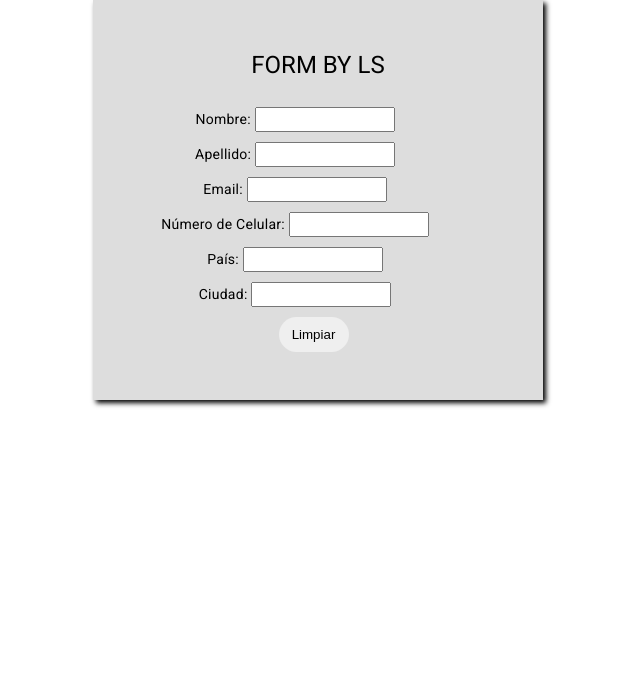
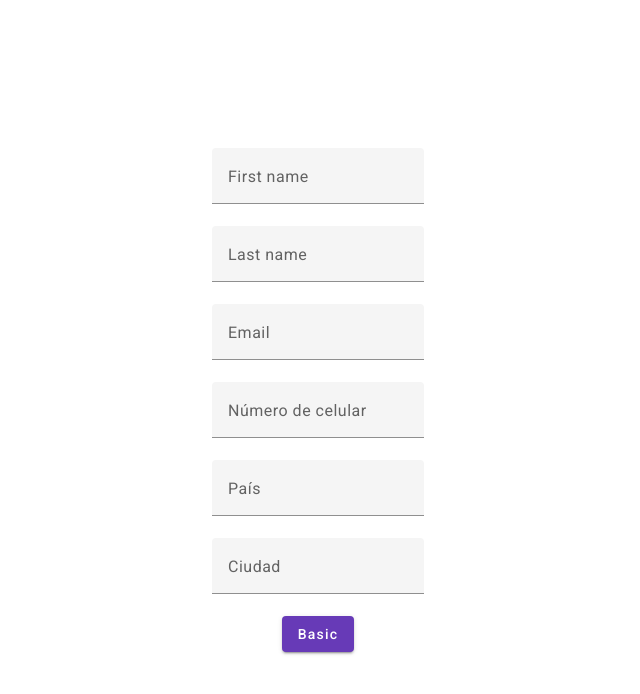
Before and after one commit to Luis-Saravia/MyFirstProyectAngular, an Angular app: page / in a window 1280 px wide. Shown: the top 694 px of the page, without its empty margins (322-962 px from the left). Built offline with nearby package versions, Linux system fonts and the light colour scheme.

Commit message:
Tareas de REVISIÓN realizadas

```diff
--- a/src/app/app.component.html
+++ b/src/app/app.component.html
@@ -1,42 +1,2 @@
-<div class="cart">
-  <h1>FORM BY LS</h1>
-  <div>
-    <label for="">Nombre: </label>
-    <input type="text" (keyup)="addValue1($event)" [value] = name>
-  </div>
-  <div>
-    <label for="">Apellido: </label>
-    <input type="text" (keyup)="addValue2($event)" [value] = lastName>
-  </div>
-  <div>
-    <label for="">Email: </label>
-    <input type="text" (keyup)="addValue3($event)" [value] = email>
-  </div>
-  <div>
-    <label for="">Número de Celular: </label>
-    <input type="text" (keyup)="addValue4($event)" [value] = cel>
-  </div>
-  <div>
-    <label for="">País: </label>
-    <input type="text" (keyup)="addValue5($event)" [value] = country>
-  </div>
-  <div>
-    <label for="">Ciudad: </label>
-    <input type="text" (keyup)="addValue6($event)" [value] = city>
-  </div>
-  <div>
-    <!-- <button type="submit" (click)="view()">Enviar</button> -->
-    <button type="button" (click)="clear()" >Limpiar</button>
-  </div>
-</div>
-
-<div>
-  <p>{{ name }}</p>
-  <p>{{ lastName }}</p>
-  <p>{{ email }}</p>
-  <p>{{ cel }}</p>
-  <p>{{ country }}</p>
-  <p>{{ city }}</p>
-</div>
-
+<app-login></app-login>
 <router-outlet></router-outlet>
--- a/src/app/app.component.ts
+++ b/src/app/app.component.ts
@@ -6,56 +6,5 @@ import { Component } from '@angular/core';
   styleUrls: ['./app.component.scss']
 })
 export class AppComponent {
-  title = 'Angular-form';
-  name = '';
-  lastName = '';
-  email = '';
-  cel = '';
-  country = '';
-  city = '';
-  viewData = false;
 
-  view() {
-    this.viewData = true
-  }
-
-  addValue1(event: Event) {
-    const word = event.target as HTMLInputElement;
-    this.name = word.value
-  }
-
-  addValue2(event: Event) {
-    const word = event.target as HTMLInputElement;
-    this.lastName = word.value
-  }
-
-  addValue3(event: Event) {
-    const word = event.target as HTMLInputElement;
-    this.email = word.value
-  }
-
-  addValue4(event: Event) {
-    const word = event.target as HTMLInputElement;
-    this.cel = word.value
-  }
-
-  addValue5(event: Event) {
-    const word = event.target as HTMLInputElement;
-    this.country = word.value
-  }
-
-  addValue6(event: Event) {
-    const word = event.target as HTMLInputElement;
-    this.city = word.value
-  }
-
-  clear() {
-    this.name = '',
-    this.lastName = '',
-    this.email = '',
-    this.cel = '',
-    this.country = '',
-    this.city = '',
-    this.viewData = false
-  }
 }
--- /dev/null
+++ b/src/app/modules/login/login.component.html
@@ -0,0 +1,66 @@
+<!-- <div class="cart">
+  <h1>FORM BY LS</h1>
+  <div>
+    <label for="">Nombre: </label>
+    <input type="text" (keyup)="addValue1($event)" [value] = name>
+  </div>
+  <div>
+    <label for="">Apellido: </label>
+    <input type="text" (keyup)="addValue2($event)" [value] = lastName>
+  </div>
+  <div>
+    <label for="">Email: </label>
+    <input type="text" (keyup)="addValue3($event)" [value] = email>
+  </div>
+  <div>
+    <label for="">Número de Celular: </label>
+    <input type="text" (keyup)="addValue4($event)" [value] = cel>
+  </div>
+  <div>
+    <label for="">País: </label>
+    <input type="text" (keyup)="addValue5($event)" [value] = country>
+  </div>
+  <div>
+    <label for="">Ciudad: </label>
+    <input type="text" (keyup)="addValue6($event)" [value] = city>
+  </div>
+  <div> -->
+    <!-- <button type="submit" (click)="view()">Enviar</button> -->
+    <!-- <button type="button" (click)="clear()" >Limpiar</button>
+  </div>
+</div> -->
+
+<form class="classForm" [formGroup]="loginForm"  >
+
+    <mat-form-field>
+      <mat-label>First name</mat-label>
+      <input matInput>
+    </mat-form-field>
+
+    <mat-form-field>
+      <mat-label>Last name</mat-label>
+      <input matInput>
+    </mat-form-field>
+
+    <mat-form-field>
+      <mat-label>Email</mat-label>
+      <input matInput>
+    </mat-form-field>
+
+    <mat-form-field>
+      <mat-label>Número de celular</mat-label>
+      <input matInput>
+    </mat-form-field>
+
+    <mat-form-field>
+      <mat-label>País</mat-label>
+      <input matInput>
+    </mat-form-field>
+
+    <mat-form-field>
+      <mat-label>Ciudad</mat-label>
+      <input matInput>
+    </mat-form-field>
+
+    <button mat-raised-button color="primary">Basic</button>
+</form>
--- /dev/null
+++ b/src/app/modules/login/login.component.scss
@@ -0,0 +1,8 @@
+.classForm {
+  width: 100vw;
+  height: 100vh;
+  display: flex;
+  flex-direction: column;
+  justify-content: center;
+  align-items: center;
+}
--- /dev/null
+++ b/src/app/modules/login/login.component.ts
@@ -0,0 +1,26 @@
+import { Component } from '@angular/core';
+import { MatInputModule } from '@angular/material/input';
+import {MatButtonModule} from '@angular/material/button';
+import { MatFormFieldModule } from '@angular/material/form-field';
+import { ReactiveFormsModule } from '@angular/forms';
+import { FormGroup, FormControl } from '@angular/forms';
+
+@Component({
+  selector: 'app-login',
+  templateUrl: './login.component.html',
+  styleUrls: ['./login.component.scss'],
+  standalone: true,
+  imports: [ReactiveFormsModule, MatFormFieldModule, MatInputModule, MatButtonModule],
+})
+export class LoginComponent {
+  title = 'Angular-form';
+
+  loginForm = new FormGroup({
+    firstName: new FormControl(''),
+    lastName: new FormControl(''),
+    email: new FormControl(''),
+    phone: new FormControl(''),
+    country: new FormControl(''),
+    city: new FormControl(''),
+  })
+}
```
Also changed, not shown: src/app/app.module.ts (+8 -2 lines), 2 other files (tests, documents, lock files or other folders).
